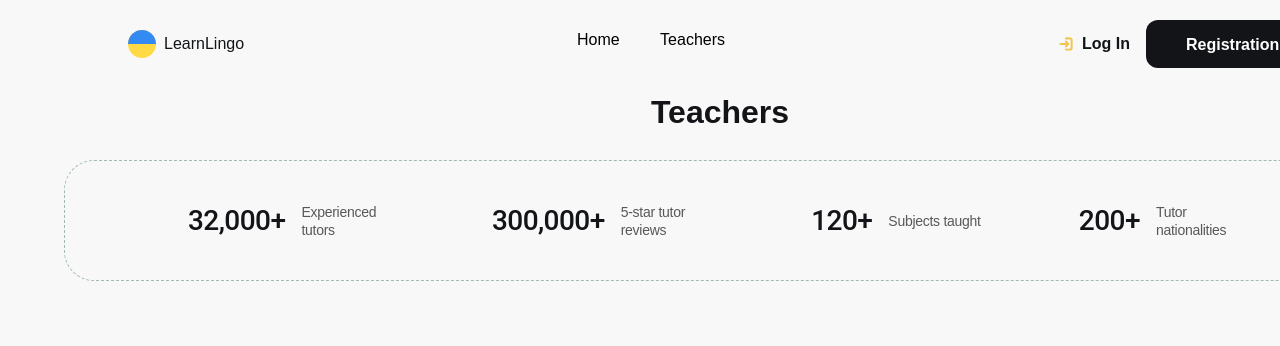
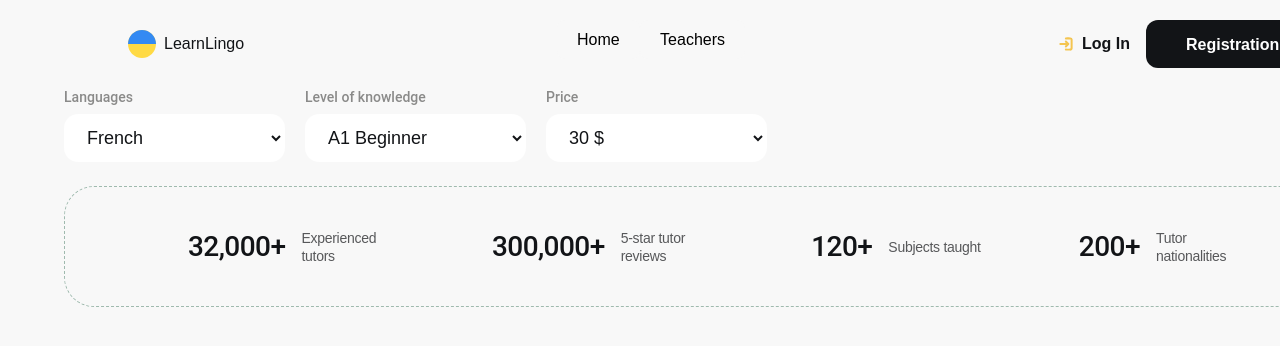
Before and after one commit to OleksandraStepanova/LearnLingo, a React (Vite) app: page /teachers in a window 1280 px wide. Shown: the top 346 px of the page. Built offline with nearby package versions, Linux system fonts and the light colour scheme.

Commit message:
create FilterForSearch component and add to TeachersPage

```diff
--- a/package.json
+++ b/package.json
@@ -10,6 +10,7 @@
     "preview": "vite preview"
   },
   "dependencies": {
+    "formik": "^2.4.6",
     "react": "^18.3.1",
     "react-dom": "^18.3.1",
     "react-icons": "^5.4.0",
--- /dev/null
+++ b/src/components/FiltersForSearch/FiltersForSearch.module.css
@@ -0,0 +1,27 @@
+.form {
+  display: flex;
+  gap: 20px;
+}
+
+.item {
+  display: flex;
+  flex-direction: column;
+  gap: 8px;
+  align-items: start;
+  font-family: 'Roboto Medium', sans-serif;
+  font-weight: 500;
+  font-size: 14px;
+  line-height: 1.29;
+  color: #8a8a89;
+}
+.input {
+  border-radius: 14px;
+  padding: 10px 18px;
+  width: 221px;
+  height: 48px;
+  background: #fff;
+  border-color: transparent;
+  font-size: 18px;
+  line-height: 1.11;
+  color: #121417;
+}
--- /dev/null
+++ b/src/components/FiltersForSearch/FiltersForSearch.tsx
@@ -0,0 +1,40 @@
+import css from './FiltersForSearch.module.css';
+import { Field, Form, Formik } from 'formik';
+
+export default function FiltersForSearch() {
+  return (
+    <section>
+      <Formik
+        initialValues={{
+          languages: '',
+        }}
+        onSubmit={values => {
+          console.log(values);
+        }}
+      >
+        {() => (
+          <Form className={css.form}>
+            <div className={css.item}>
+              <label htmlFor="languages">Languages</label>
+              <Field className={css.input} as="select" name="languages">
+                <option>French</option>
+              </Field>
+            </div>
+            <div className={css.item}>
+              <label htmlFor="languages">Level of knowledge</label>
+              <Field className={css.input} as="select" name="languages">
+                <option>A1 Beginner</option>
+              </Field>
+            </div>
+            <div className={css.item}>
+              <label htmlFor="languages">Price</label>
+              <Field className={css.input} as="select" name="languages">
+                <option>30 $</option>
+              </Field>
+            </div>
+          </Form>
+        )}
+      </Formik>
+    </section>
+  );
+}
--- a/src/pages/TeachersPage/TeachersPage.tsx
+++ b/src/pages/TeachersPage/TeachersPage.tsx
@@ -1,3 +1,5 @@
+import FiltersForSearch from '../../components/FiltersForSearch/FiltersForSearch';
+
 export default function TeachersPage() {
-  return <h1>Teachers</h1>;
+  return <FiltersForSearch />;
 }
```
Also changed, not shown: src/pages/TeachersPage/TeachersPage.module.css (added), 1 other file (tests, documents, lock files or other folders).
